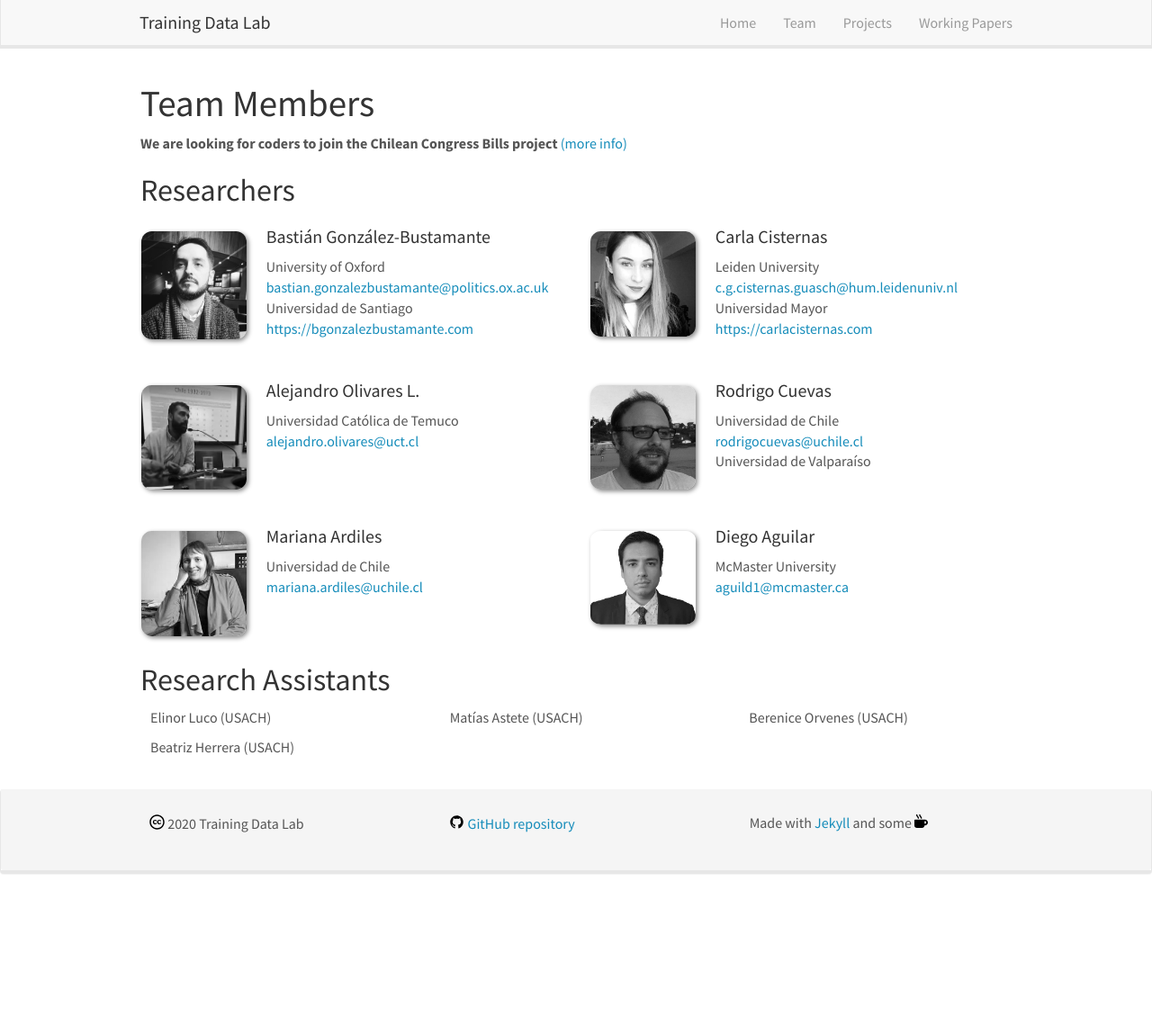
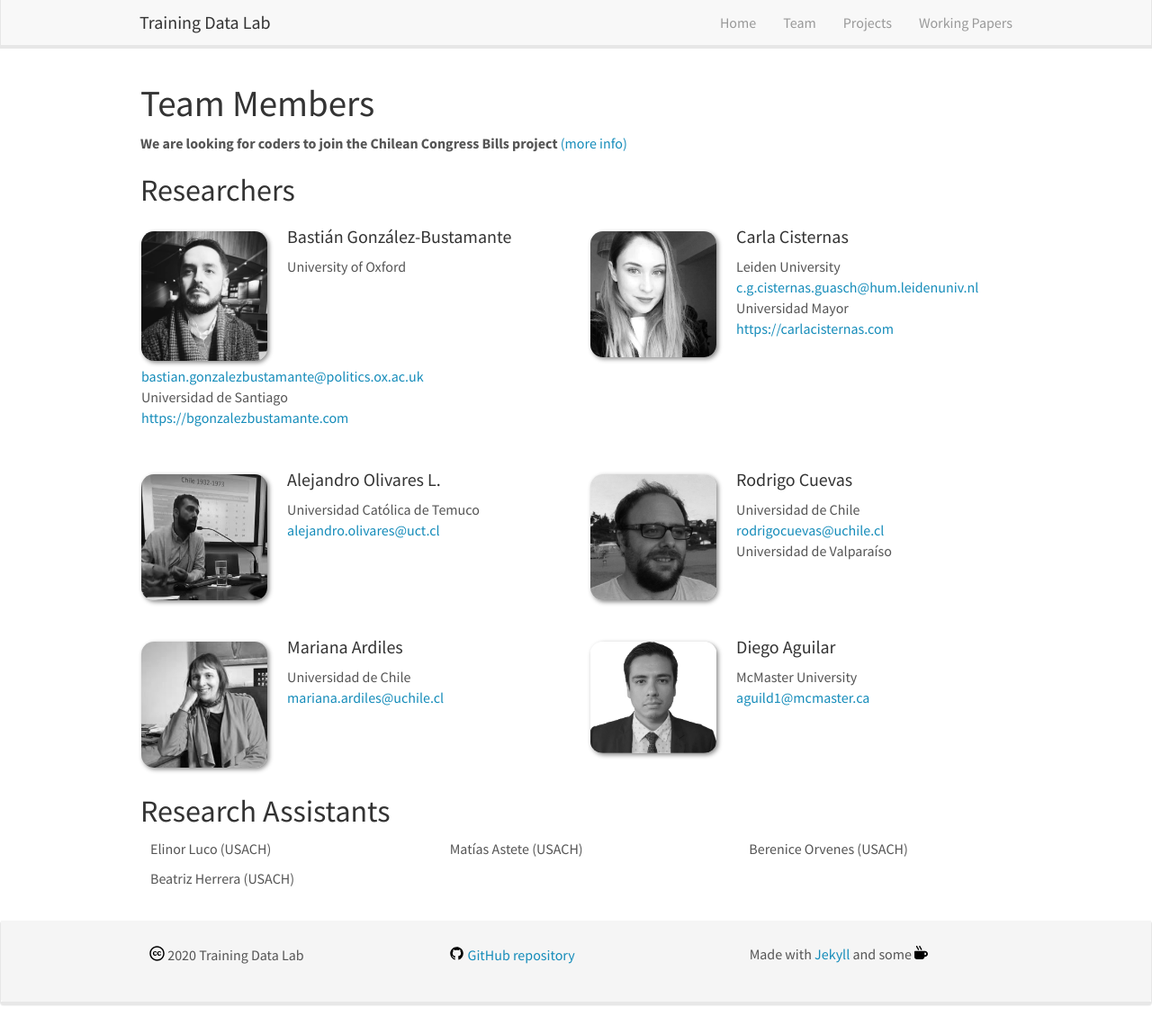
Before and after one commit to training-datalab/old-training-datalab.com, a Jekyll site: the page built from _pages/team.md, in a window 1280 px wide and 1139 px high. Shown: the whole window at 90% size. Built offline with Jekyll 4.4.1, drawn with Linux system fonts in a browser that asks for light colours; nearby versions of some CDN libraries.

Commit message:
Update team.md

```diff
--- a/_pages/team.md
+++ b/_pages/team.md
@@ -21,7 +21,7 @@
 {% endif %}
 
 <div class="col-sm-6 clearfix">
-  <img src="{{ site.url }}{{ site.baseurl }}/images/teampic/{{ member.photo }}" class="img-responsive" width="25%" style="float: left" />
+  <img src="{{ site.url }}{{ site.baseurl }}/images/teampic/{{ member.photo }}" class="img-responsive" width="30%" style="float: left" />
   <h4>{{ member.name }}</h4>
   {{ member.info1 }}<br><{{ member.email }}><br>{{ member.info2 }}<br>{{ member.website }}
 </div>
```
